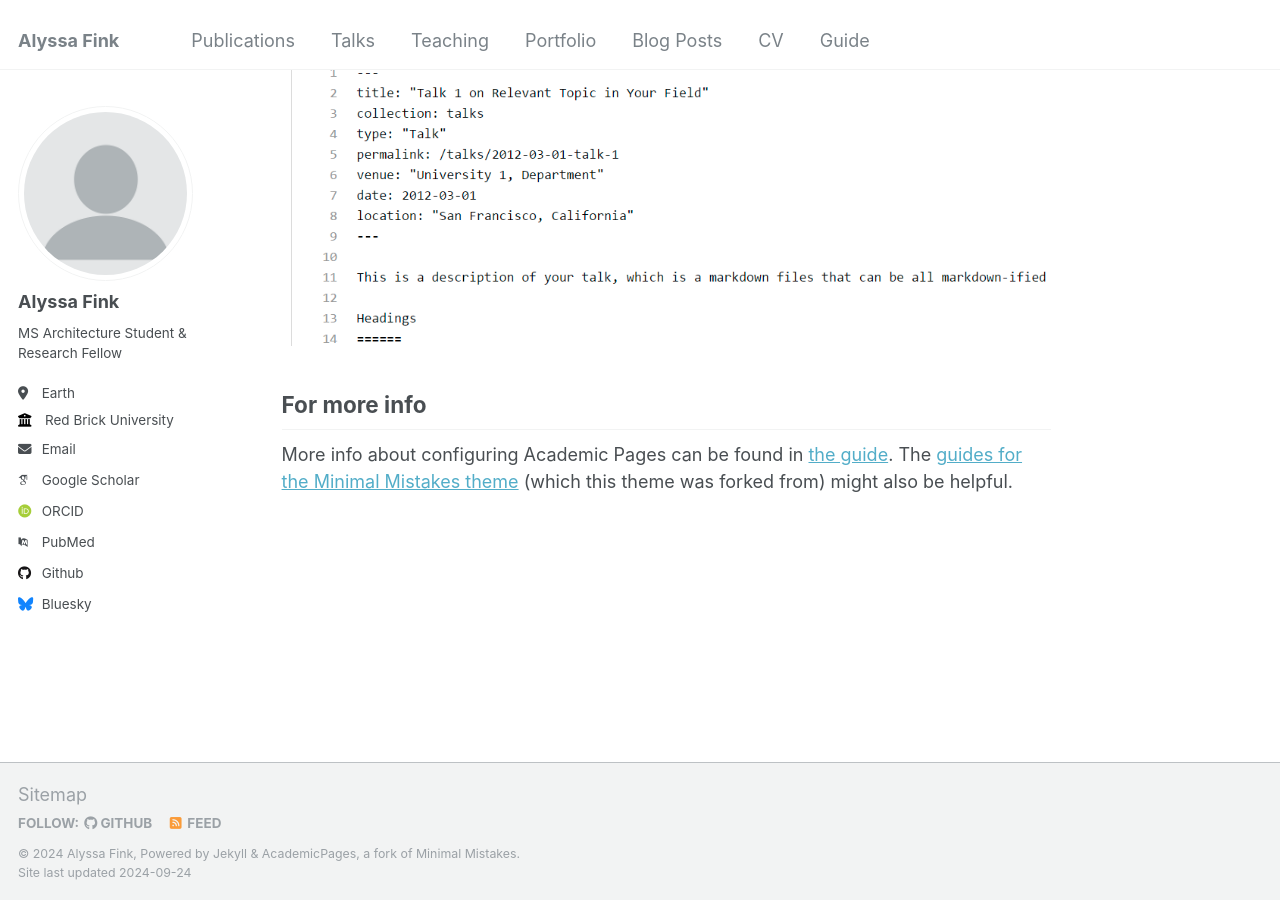
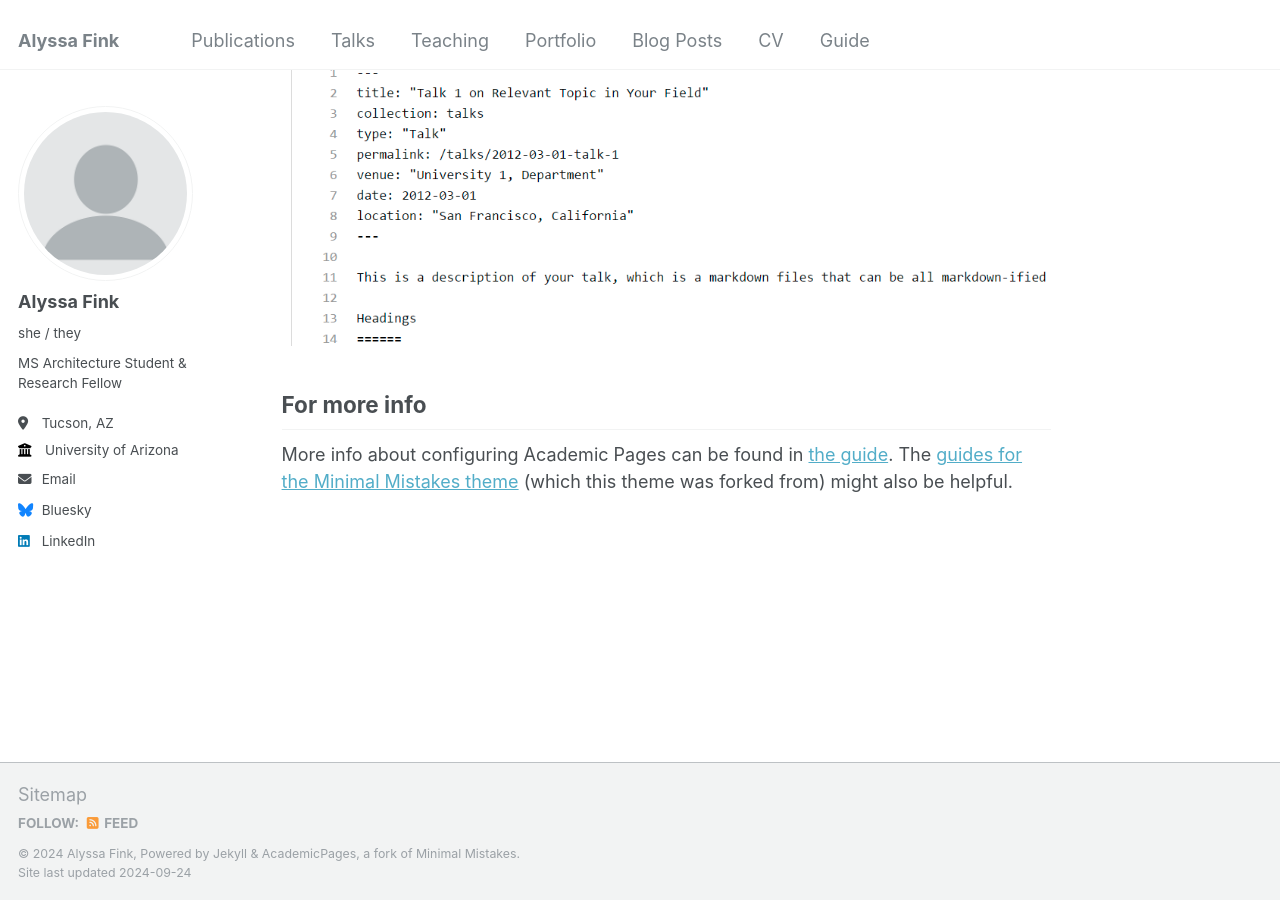
Before and after one commit to alyssafink/alyssafink.github.io, a Jekyll site: the page built from _pages/about.md, in a window 1280 px wide and 900 px high, scrolled down 2643 px. Built offline with Jekyll 4.4.1, drawn with Linux system fonts in a browser that asks for light colours; some web fonts are replaced.

Commit message:
Update _config.yml

```diff
--- a/_config.yml
+++ b/_config.yml
@@ -23,27 +23,27 @@ author:
   # Biographic information
   avatar           : "profile.png"
   name             : "Alyssa Fink"
-  pronouns         : # example: "she/her"
+  pronouns         : "she / they"
   bio              : "MS Architecture Student & Research Fellow"
-  location         : "Earth"
-  employer         : "Red Brick University"
+  location         : "Tucson, AZ"
+  employer         : "University of Arizona"
   uri              : # URL
-  email            : "none@example.org"
+  email            : "alyssafink@arizona.edu"
 
   # Academic websites
   arxiv            : # URL - Update with the correct link to your profile
-  googlescholar    : "https://scholar.google.com/citations?user=PS_CX0AAAAAJ"
+  googlescholar    : # update with link to google scholar profile
   impactstory      : # URL
-  orcid            : "http://orcid.org/yourorcidurl"
+  orcid            : # update with orchid url
   semantic         : # URL
-  pubmed           : "https://www.ncbi.nlm.nih.gov/pubmed/?term=john+snow"
+  pubmed           : # update with pubmed profile url
   researchgate     : # URL
 
   # Repositories and software development
   bitbucket        : # Username - Update with your username on the site
   codepen          : # Username
   dribbble         : # Username
-  github           : "academicpages"
+  github           : # guthub username
   kaggle           : # Username
   stackoverflow    : # User number or user number and name (i.e., use "1" or "1/jeff-atwood")
 
@@ -57,7 +57,7 @@ author:
   keybase          : # Username
   instagram        : # Username
   lastfm           : # Username
-  linkedin         : # Username
+  linkedin         : "www.linkedin.com/in/alyssa-fink-391ba0224"
   mastodon         : # URL
   medium           : # URL
   pinterest        : # Username
```
